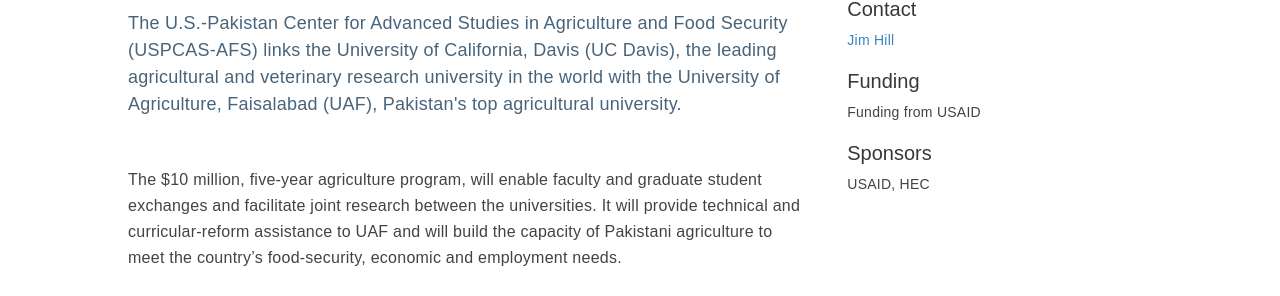
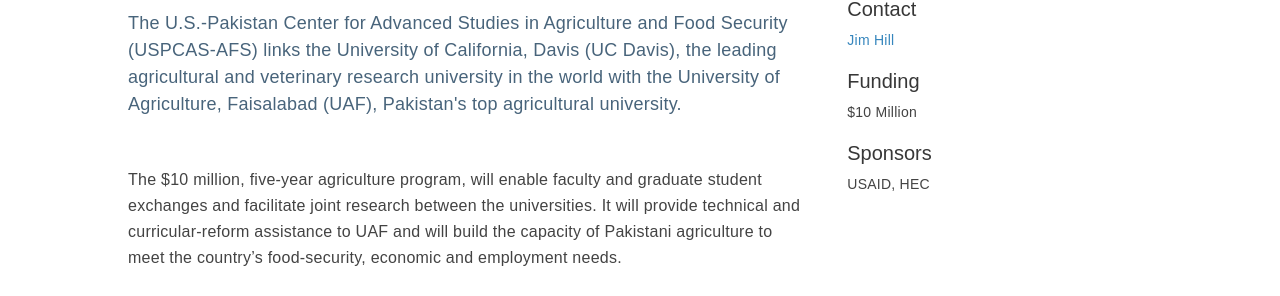
Before and after one commit to ucdavis/ip, a Jekyll site: the page built from _posts/projects/2015-12-03-CAS.markdown, in a window 1280 px wide. Shown: the part 191-487 px from the top of the page. Built offline with Jekyll 4.4.1, drawn with Linux system fonts in a browser that asks for light colours; nearby versions of some CDN libraries.

Commit message:
funding change

```diff
--- a/_posts/projects/2015-12-03-CAS.markdown
+++ b/_posts/projects/2015-12-03-CAS.markdown
@@ -4,7 +4,7 @@
 description: The U.S.-Pakistan Center for Advanced Studies in Agriculture and Food Security (USPCAS-AFS) links the University of California, Davis (UC Davis), the leading agricultural and veterinary research university in the world with the University of Agriculture, Faisalabad (UAF), Pakistan's top agricultural university.
 category: "project"
 contact: <a href="mailto:mozbell@ucdavis.edu">Jim Hill</a>
-funding: Funding from USAID
+funding: $10 Million
 sponsors: USAID, HEC
 image: /media/projects/cas/project_banner
 permalink: /projects/CAS
```
